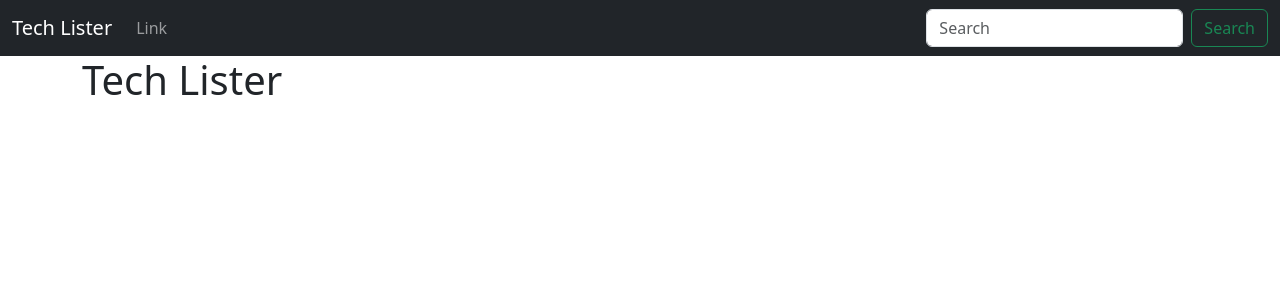
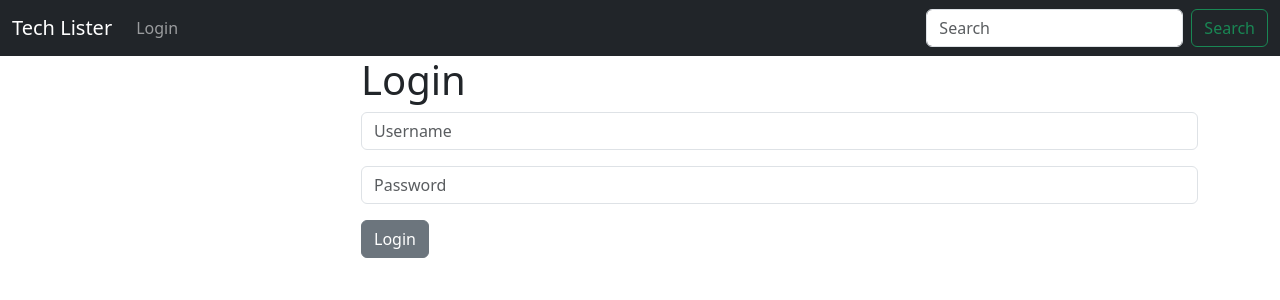
Before and after one commit to SunTzu71/Python-Django-TechLister, a Django app: page / in a window 1280 px wide. Shown: the top 300 px of the page. Run offline with Django 5.2, Linux system fonts and the light colour scheme.

Commit message:
Added logic to login logout.

```diff
--- a/website/templates/base.html
+++ b/website/templates/base.html
@@ -8,7 +8,16 @@
   </head>
   <body>
     {% include 'navbar.html' %}
+
     <div class="container">
+      {% if messages %}
+        {% for message in messages %}
+          <div class="alert alert-danger alert-dismissible fade show" role="alert">
+          <strong>Error:</strong> {{ message }}
+          <button type="button" class="btn-close" data-bs-dismiss="alert" aria-label="Close"></button>
+          </div>
+        {% endfor %}
+      {% endif %}
       {% block content %}
       {% endblock %}
     </div>
--- a/website/templates/home.html
+++ b/website/templates/home.html
@@ -1,5 +1,24 @@
 {% extends 'base.html' %}
 
 {% block content %}
-<H1>Tech Lister</H1>
+<div class="col-md6 offset-md-3">
+    {% if user.is_authenticated %}
+    <h1>content here</h1>
+    {% else %}
+    <H1>Login</H1>
+    <form method="POST" action="{% url 'home' %}">
+        {% csrf_token %}
+        <form>
+        <div class="mb-3">
+            <input type="text" name="username" placeholder="Username" required class="form-control">
+        </div>
+        <div class="mb-3">
+            <input type="password" name="password" placeholder="Password" required class="form-control">
+        </div>
+
+        <button type="submit" class="btn btn-secondary">Login</button>
+</form>
+    </form>
+</div>
+{% endif %}
 {% endblock %}
--- a/website/templates/navbar.html
+++ b/website/templates/navbar.html
@@ -6,9 +6,18 @@
     </button>
     <div class="collapse navbar-collapse" id="navbarSupportedContent">
       <ul class="navbar-nav me-auto mb-2 mb-lg-0">
+
+        {% if user.is_authenticated %}
         <li class="nav-item">
-          <a class="nav-link" href="#">Link</a>
+          <a class="nav-link" href="{% url 'logout' %}">Logout</a>
         </li>
+
+        {% else %}
+        <li class="nav-item">
+          <a class="nav-link" href="{% url 'home' %}">Login</a>
+        </li>
+        {% endif %}
+
       </ul>
       <form class="d-flex" role="search">
         <input class="form-control me-2" type="search" placeholder="Search" aria-label="Search">
--- a/website/urls.py
+++ b/website/urls.py
@@ -4,4 +4,5 @@ from . import views
 
 urlpatterns = [
     path('', views.home, name='home'),
+    path('logout/', views.logout_user, name='logout'),
 ]
--- a/website/views.py
+++ b/website/views.py
@@ -1,4 +1,21 @@
-from django.shortcuts import render
+from django.shortcuts import render, redirect
+from django.contrib.auth import authenticate, login, logout
+from django.contrib import messages
 
 def home(request):
-    return render(request, 'home.html', {})
+    if request.method == 'POST':
+        username = request.POST['username']
+        password = request.POST['password']
+        user = authenticate(request, username=username, password=password)
+        if user is not None:
+            login(request, user)
+            return redirect('home')
+        else:
+            messages.error(request, 'Invalid login')
+            return redirect('home')
+    else:
+        return render(request, 'home.html', {})
+
+def logout_user(request):
+    logout(request)
+    return redirect('home')
```
